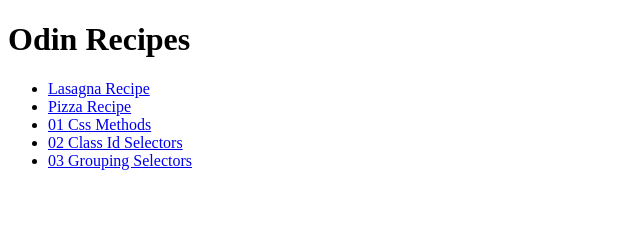
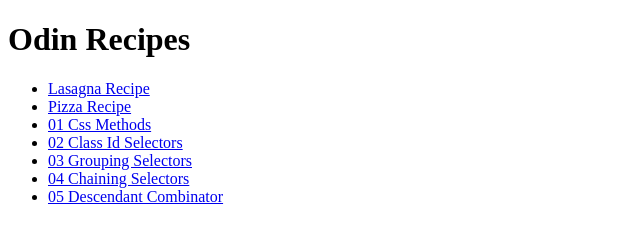
Before and after one commit to JoaoSegolin/odin-recipes, a plain HTML site: page index.html in a window 1280 px wide. Shown: the whole page, without its empty margins (0-640 px from the left). Drawn offline with Linux system fonts and the light colour scheme.

Commit message:
Add links for exec 04 and 05

```diff
--- a/index.html
+++ b/index.html
@@ -14,6 +14,8 @@
 			<li><a href="./exec/01-css-methods.html">01 Css Methods</a></li>
 			<li><a href="./exec/02-class-id-selectors.html">02 Class Id Selectors</a></li>
 			<li><a href="./exec/03-grouping-selectors.html">03 Grouping Selectors</a></li>
+			<li><a href="./exec/04-chaining-selectors.html">04 Chaining Selectors</a></li>
+			<li><a href="./exec/05-descendant-combinator.html">05 Descendant Combinator</a></li>
 		</ul>
 	</body>
 </html>
```
